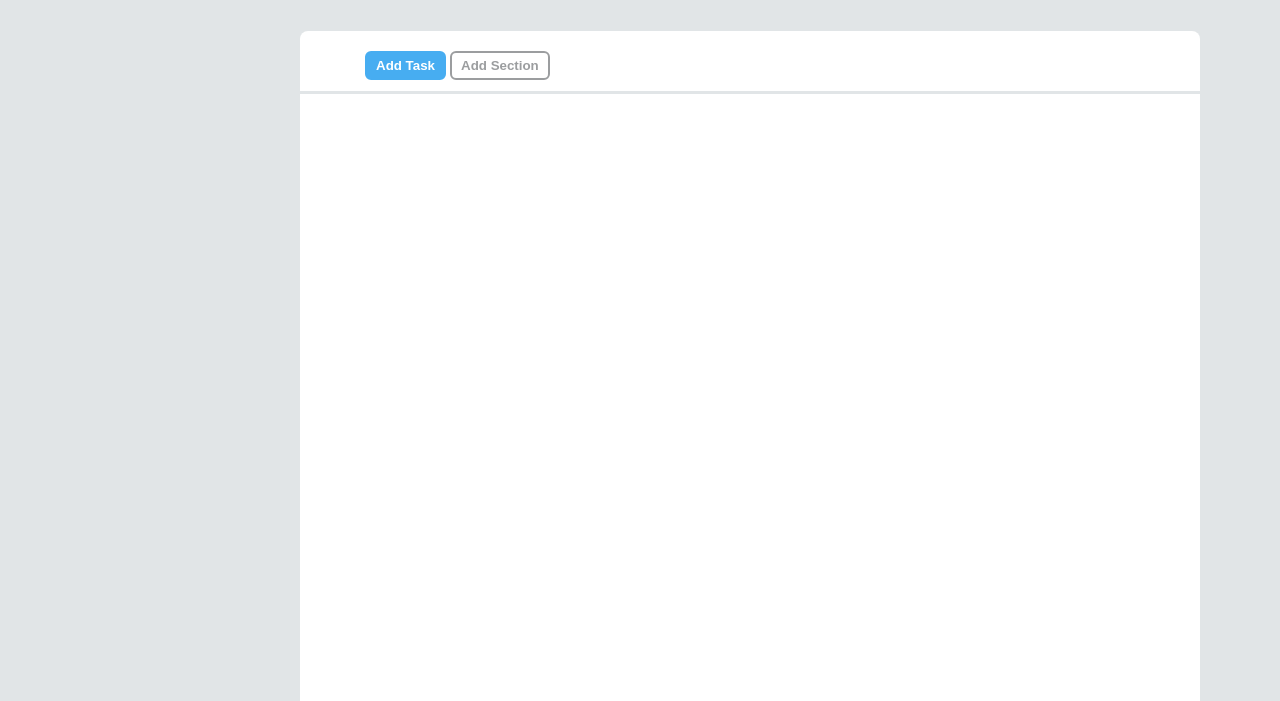
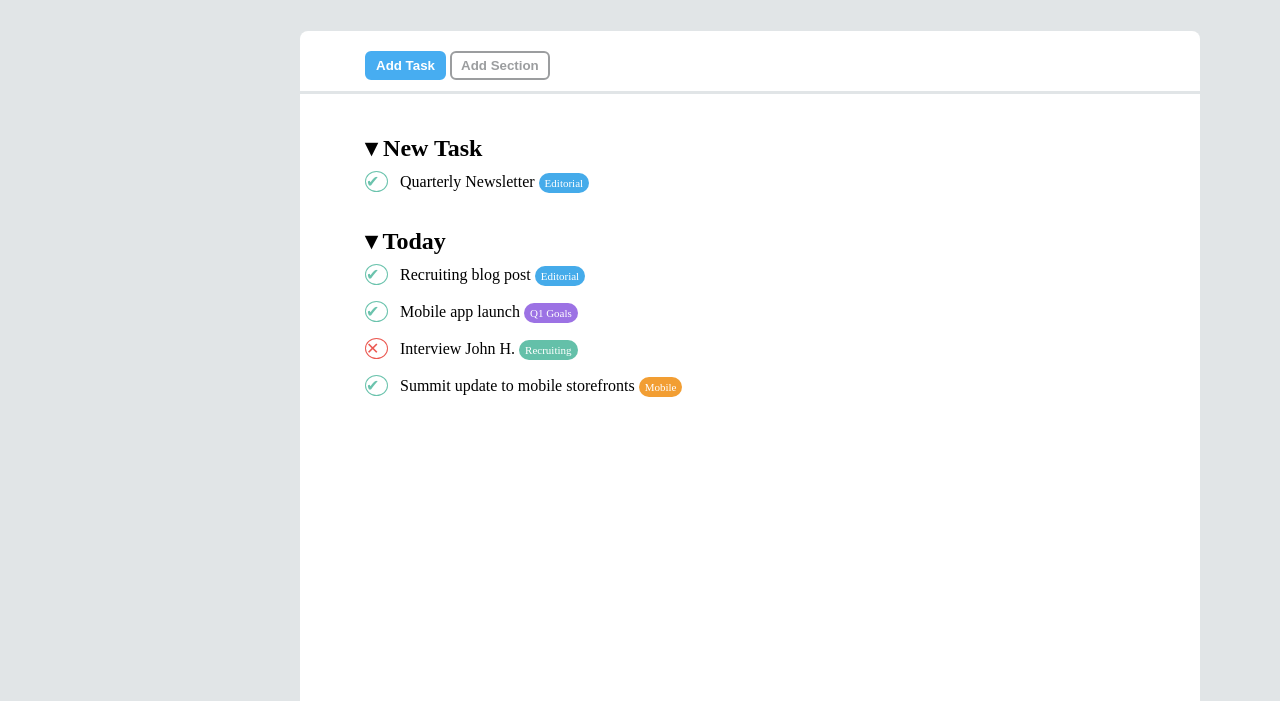
Before and after one commit to SAX-94/html-css-toboolist, a plain HTML site: page index.html in a window 1280 px wide. Shown: the part 99-800 px from the top of the page. Drawn offline with Linux system fonts and the light colour scheme; a web font is replaced by a local one.

Commit message:
"Today" section completed

```diff
--- a/css/style.css
+++ b/css/style.css
@@ -13,6 +13,14 @@ header {
     height: 80px;
     line-height: 80px;
     background-color: white;
+}
+
+section {
+    margin-bottom: 28px;
+}
+
+h2 {
+    font-size: x-large;
 }
 
 #logo, #scritta {
@@ -67,3 +75,51 @@ header {
     color: #9b9d9f;
     border: 2px solid #9b9d9f;
 }
+
+.tick {
+    display: inline-block;
+    width: 23px;
+    color: #6bc3ad;
+    border-radius: 50%;
+    border: 1px solid #6bc3ad;
+}
+
+.cross {
+    display: inline-block;
+    width: 23px;
+    color: #eb5952;
+    border-radius: 50%;
+    border: 1px solid #eb5952;
+}
+
+.tasks {
+    display: inline-block;
+    margin-left: 8px;
+    margin-top: 11px;
+    margin-bottom: 8px;
+}
+
+.sticker {
+    display: inline-block;
+    color: white;
+    padding: 4px 6px;
+    border-radius: 14px;
+    font-size: 11px;
+    width: fit-content;
+}
+
+.editorial {
+    background-color: #45abea;
+}
+
+.q1goals {
+    background-color: #9c72e4;
+}
+
+.recruit {
+    background-color: #64c0a9;
+}
+
+.mobile {
+    background-color: #f29e33;
+}
--- a/index.html
+++ b/index.html
@@ -24,8 +24,48 @@
             <button id="button1">Add Task</button>
             <button id="button2">Add Section</button>
         </div>
+
         <!-- SECOND WHITE CONTAINER -->
         <div id="container2">
+            <!-- NEW TASK SECTION -->
+            <section>
+                <h2>&#9662; New Task</h2>
+                <div>
+                    <div class="tick">&#x2714;</div>
+                    <span class="tasks">Quarterly Newsletter</span>
+                    <div class="sticker editorial">Editorial</div>
+                </div>
+            </section>
+
+            <!-- TODAY SECTION -->
+            <section>
+                <h2>&#9662; Today</h2>
+                <div>
+                    <div class="tick">&#x2714;</div>
+                    <span class="tasks">Recruiting blog post</span>
+                    <div class="sticker editorial">Editorial</div>
+                </div>
+                <div>
+                    <div class="tick">&#x2714;</div>
+                    <span class="tasks">Mobile app launch</span>
+                    <div class="sticker q1goals">Q1 Goals</div>
+                </div>
+                <div>
+                    <div class="cross">&#x2715;</div>
+                    <span class="tasks">Interview John H.</span>
+                    <div class="sticker recruit">Recruiting</div>
+                </div>
+                <div>
+                    <div class="tick">&#x2714;</div>
+                    <span class="tasks">Summit update to mobile storefronts</span>
+                    <div class="sticker mobile">Mobile</div>
+                </div>
+            </section>
+
+            <!-- UPCOMING SECTION -->
+            <section>
+
+            </section>
 
         </div>
     </main>
```
